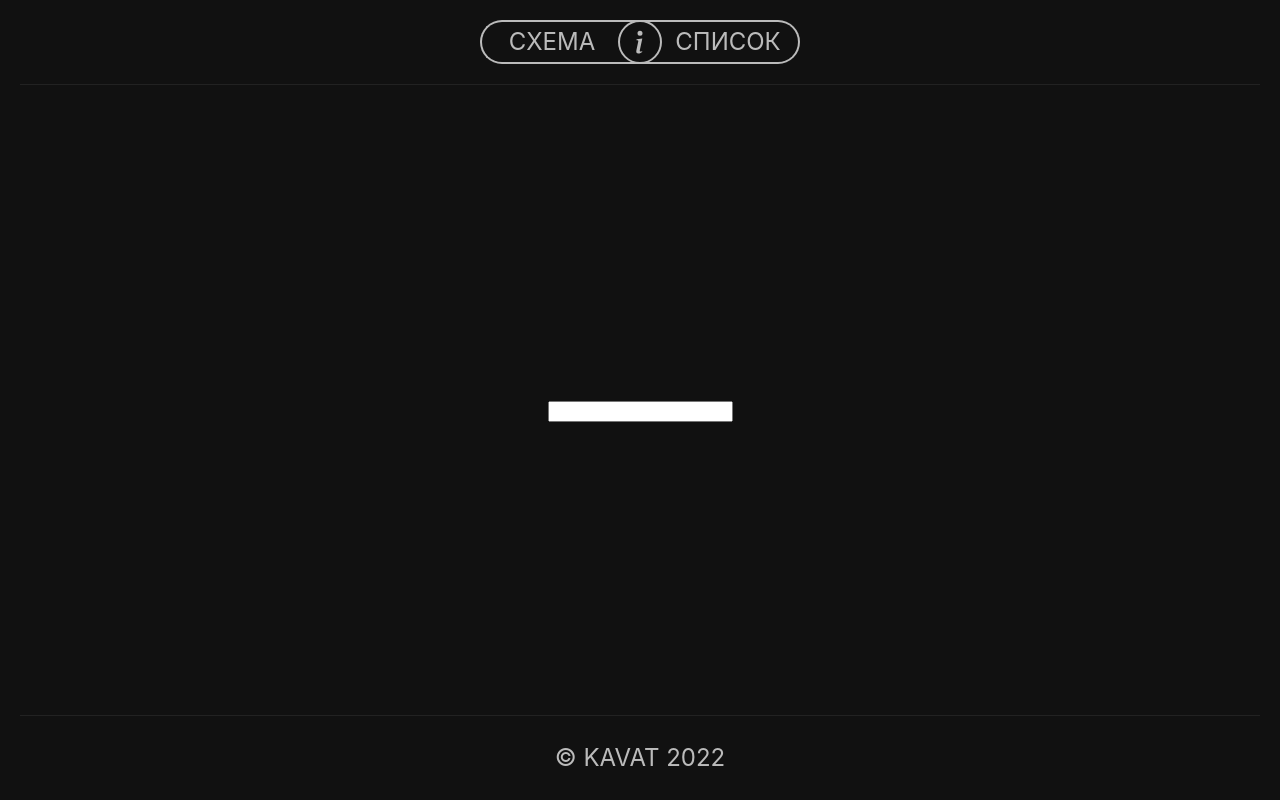
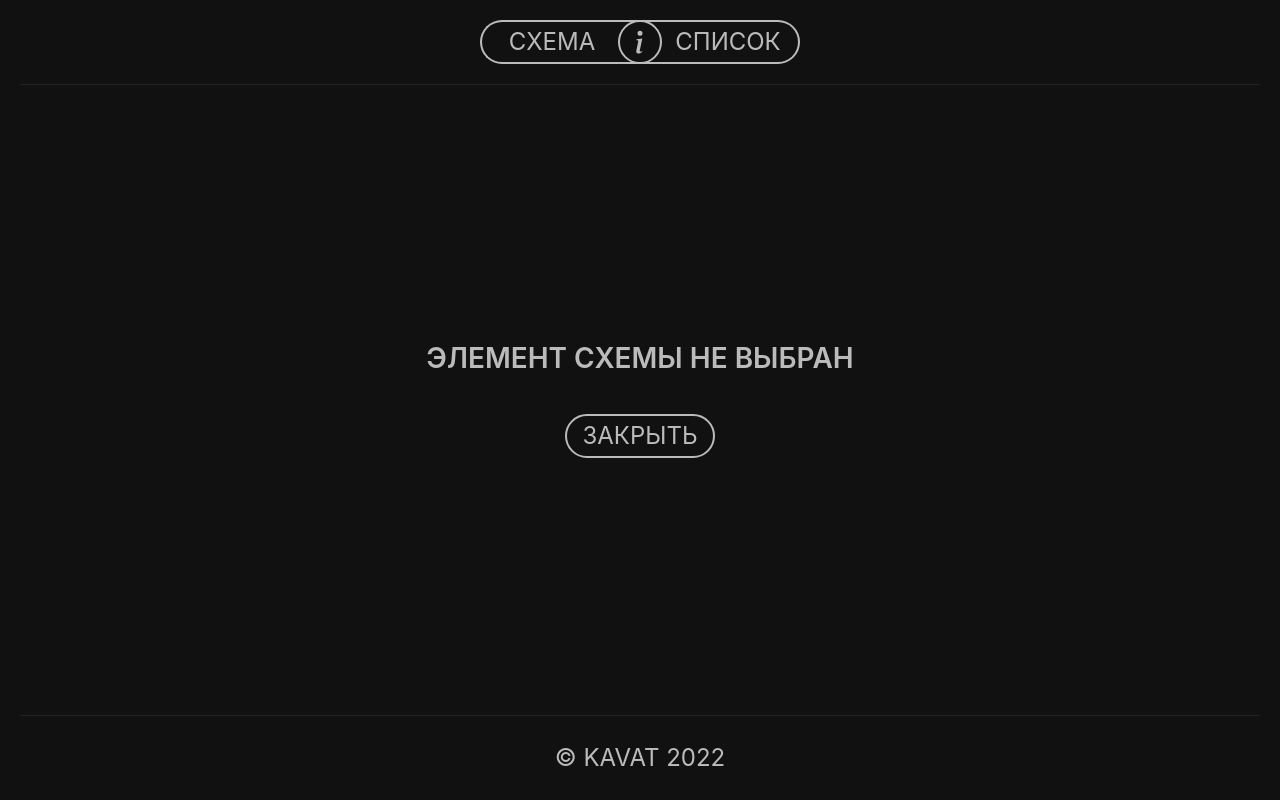
Before and after one commit to ValerijKalabin/electric-app, a React (Create React App) app: page /element in a window 1280 px wide. Built offline with nearby package versions, Linux system fonts and the light colour scheme.

Commit message:
Create an ElementSetting component

```diff
--- a/src/components/ElementSetting/ElementSetting.css
+++ b/src/components/ElementSetting/ElementSetting.css
@@ -1,3 +1,134 @@
+.element {
+  max-width: 600px;
+  padding: 0;
+  margin: 0;
+}
+
 .element__title {
-  color: red;
+  font-size: 28px;
+  font-weight: 600;
+  line-height: 32px;
+  text-transform: uppercase;
+  text-align: center;
+  color: #bbbbbb;
+  width: 100%;
+  padding: 0;
+  margin: 0 0 40px;
 }
+
+.element__container {
+  padding: 0;
+  margin: 0 0 20px;
+}
+
+.element__label {
+  display: block;
+  font-size: 24px;
+  font-weight: 400;
+  line-height: 28px;
+  color: #d5d832;
+  width: 100%;
+  padding: 0;
+  margin: 0 0 20px;
+}
+
+.element__input {
+  display: block;
+  font-size: 24px;
+  font-weight: 400;
+  line-height: 52px;
+  color: #bbbbbb;
+  background-color: transparent;
+  outline: none;
+  box-sizing: border-box;
+  border: 4px solid #bbbbbb;
+  border-radius: 30px;
+  width: 100%;
+  height: 60px;
+  padding: 0 20px;
+  margin: 0 0 10px;
+}
+
+.element__input:hover {
+  border-color: #d5d832;
+}
+
+.element__input:focus {
+  color: #111111;
+  background-color: #bbbbbb;
+  border-color: #bbbbbb;
+}
+
+.element__input::-webkit-outer-spin-button,
+.element__input::-webkit-inner-spin-button {
+    -webkit-appearance: none;
+}
+
+.element__explanation {
+  display: block;
+  font-size: 16px;
+  font-weight: 400;
+  line-height: 20px;
+  color: #bbbbbb;
+  width: 100%;
+  min-height: 60px;
+  padding: 0;
+  margin: 0;
+}
+
+.element__buttons {
+  display: flex;
+  flex-direction: row;
+  justify-content: space-evenly;
+  align-items: center;
+  padding: 0;
+  margin: 0;
+}
+
+.element__submit {
+  display: block;
+  font-size: 24px;
+  font-weight: 400;
+  line-height: 40px;
+  text-transform: uppercase;
+  text-decoration: none;
+  text-align: center;
+  color: #d5d832;
+  background-color: transparent;
+  border: 2px solid #d5d832;
+  border-radius: 22px;
+  box-sizing: border-box;
+  width: 150px;
+  padding: 0;
+  margin: 0;
+}
+
+.element__submit:hover {
+  color: #111111;
+  background-color: #d5d832;
+  cursor: pointer;
+}
+
+.element__return {
+  display: block;
+  font-size: 24px;
+  font-weight: 400;
+  line-height: 40px;
+  text-transform: uppercase;
+  text-decoration: none;
+  text-align: center;
+  color: #bbbbbb;
+  background-color: transparent;
+  border: 2px solid #bbbbbb;
+  border-radius: 22px;
+  box-sizing: border-box;
+  width: 150px;
+  padding: 0;
+  margin: 0;
+}
+
+.element__return:hover {
+  color: #111111;
+  background-color: #bbbbbb;
+  cursor: pointer;
+}
--- a/src/components/ElementSetting/ElementSetting.js
+++ b/src/components/ElementSetting/ElementSetting.js
@@ -1,11 +1,39 @@
+import { Link } from 'react-router-dom';
+import * as element from '../../utils/element';
 import './ElementSetting.css';
 
 function ElementSetting({ elementName }) {
   return (
     <main className="element">
-      <h1 className="element__title">{elementName}</h1>
+      <h1 className="element__title">{element.getElementTitle(elementName)}</h1>
       <form className="element__form">
-        <input className="element__name" type="text" id="name" />
+        { element.isInputNameVisible(elementName) &&
+          <div className="element__container">
+            <label className="element__label" htmlFor="name">Наименование</label>
+            <input className="element__input" type="text" id="name" />
+            <span className="element__explanation">{ element.getInputNameExplanation(elementName) }</span>
+          </div>
+        }
+        { element.isInputNumberVisible(elementName) &&
+          <div className="element__container">
+            <label className="element__label" htmlFor="number">Количество</label>
+            <input className="element__input" type="number" id="number" />
+            <span className="element__explanation">{ element.getInputNumberExplanation(elementName) }</span>
+          </div>
+        }
+        { element.isInputPowerVisible(elementName) &&
+          <div className="element__container">
+            <label className="element__label" htmlFor="power">{ element.getLabelPower(elementName) }</label>
+            <input className="element__input" type="number" id="power" />
+            <span className="element__explanation">{ element.getInputPowerExplanation(elementName) }</span>
+          </div>
+        }
+        <div className="element__buttons">
+          { element.isButtonSubmitVisible(elementName) &&
+            <button className="element__submit" type="submit">Ok</button>
+          }
+          <Link to="/scheme" className="element__return">Закрыть</Link>
+        </div>
       </form>
     </main>
   );
--- a/src/components/ListButtons/ListButtons.css
+++ b/src/components/ListButtons/ListButtons.css
@@ -70,9 +70,9 @@
   text-transform: uppercase;
   text-decoration: none;
   text-align: center;
-  color: #d5d832;
+  color: #bbbbbb;
   background-color: #111111;
-  border: 2px solid #d5d832;
+  border: 2px solid #bbbbbb;
   border-radius: 22px;
   width: 160px;
   padding: 0;
@@ -81,6 +81,6 @@
 
 .buttons__return:hover {
   color: #111111;
-  background-color: #d5d832;
+  background-color: #bbbbbb;
   cursor: pointer;
 }
--- a/src/components/ListButtons/ListButtons.js
+++ b/src/components/ListButtons/ListButtons.js
@@ -21,7 +21,7 @@ function ListButtons({ listState, onClickButton }) {
             </div>
             <div className="buttons__label">
               <p className="buttons__text">
-                Добавить в схему автоматический выключатель
+                Добавить в схему блок автоматических выключателей
               </p>
             </div>
           </li>
@@ -57,7 +57,7 @@ function ListButtons({ listState, onClickButton }) {
             </div>
             <div className="buttons__label">
               <p className="buttons__text">
-                Добавить в схему розетку
+                Добавить в схему блок розеток
               </p>
             </div>
           </li>
@@ -69,7 +69,7 @@ function ListButtons({ listState, onClickButton }) {
             </div>
             <div className="buttons__label">
               <p className="buttons__text">
-                Добавить в схему выключатель
+                Добавить в схему блок выключателей
               </p>
             </div>
           </li>
--- /dev/null
+++ b/src/utils/element.js
@@ -0,0 +1,74 @@
+export const getElementTitle = (elementName) => {
+  if (elementName === 'auto-switch') return 'Добавить блок автоматических выключателей';
+  if (elementName === 'junction-box') return 'Добавить распаечную коробку';
+  if (elementName === 'lamp') return 'Добавить светильник';
+  if (elementName === 'socket') return 'Добавить блок розеток';
+  if (elementName === 'switch') return 'Добавить блок выключателей';
+  return 'Элемент схемы не выбран';
+};
+
+export const isInputNameVisible = (elementName) => {
+  if (elementName === 'auto-switch') return true;
+  if (elementName === 'junction-box') return true;
+  if (elementName === 'lamp') return true;
+  if (elementName === 'socket') return true;
+  if (elementName === 'switch') return true;
+  return false;
+};
+
+export const isInputNumberVisible = (elementName) => {
+  if (elementName === 'auto-switch') return true;
+  if (elementName === 'junction-box') return false;
+  if (elementName === 'lamp') return false;
+  if (elementName === 'socket') return true;
+  if (elementName === 'switch') return true;
+  return false;
+};
+
+export const isInputPowerVisible = (elementName) => {
+  if (elementName === 'auto-switch') return true;
+  if (elementName === 'junction-box') return false;
+  if (elementName === 'lamp') return true;
+  if (elementName === 'socket') return true;
+  if (elementName === 'switch') return false;
+  return false;
+};
+
+export const isButtonSubmitVisible = (elementName) => {
+  if (elementName === 'auto-switch') return true;
+  if (elementName === 'junction-box') return true;
+  if (elementName === 'lamp') return true;
+  if (elementName === 'socket') return true;
+  if (elementName === 'switch') return true;
+  return false;
+};
+
+export const getLabelPower = (elementName) => {
+  if (elementName === 'auto-switch') return 'Номинальная сила тока';
+  if (elementName === 'lamp') return 'Потребляемая мощность';
+  if (elementName === 'socket') return 'Мощность вероятных потребителей';
+  return '';
+};
+
+export const getInputNameExplanation = (elementName) => {
+  if (elementName === 'auto-switch') return 'Обязательно укажите наименование автомата. Это поможет при поиске нужного автомата в дальнейшем. ПРИМЕР: <<Автомат зал>>';
+  if (elementName === 'junction-box') return 'Обязательно укажите наименование распаечной коробки. Это поможет при поиске нужной распаечной коробки в дальнейшем. ПРИМЕР: <<Распайка зал розетки>>';
+  if (elementName === 'lamp') return 'Обязательно укажите наименование светильника. Это поможет при поиске нужного светильника в дальнейшем. ПРИМЕР: <<Люстра зал>>';
+  if (elementName === 'socket') return 'Обязательно укажите наименование блока розеток. Это поможет при поиске нужных розеток в дальнейшем. ПРИМЕР: <<Розетки спальня стол>>';
+  if (elementName === 'switch') return 'Обязательно укажите наименование блока выключателей. Это поможет при поиске нужных выключателей в дальнейшем. ПРИМЕР: <<Выключатель зал люстра>>';
+  return '';
+};
+
+export const getInputNumberExplanation = (elementName) => {
+  if (elementName === 'auto-switch') return 'Укажите количество автоматов в блоке.';
+  if (elementName === 'socket') return 'Укажите количество розеток в блоке.';
+  if (elementName === 'switch') return 'Укажите количество выключателей в блоке.';
+  return '';
+};
+
+export const getInputPowerExplanation = (elementName) => {
+  if (elementName === 'auto-switch') return 'Укажите номинальную силу тока в амперах. Силу тока можно не указывать. В этом случае она будет рассчитана автоматически.';
+  if (elementName === 'lamp') return 'Укажите потребляемую мощность светильника или светильников, которые планируется здесь установить.';
+  if (elementName === 'socket') return 'Укажите мощность потребителей, которые планируется подключать к розеткам.';
+  return '';
+};
```
